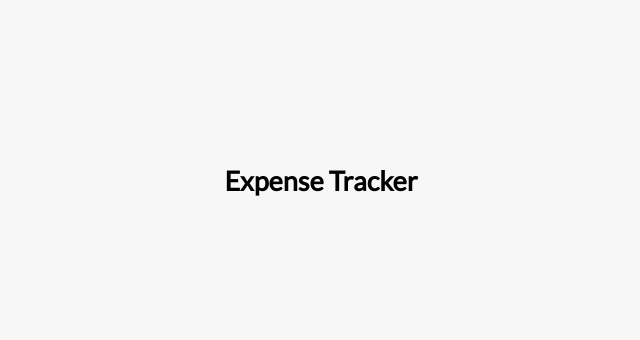
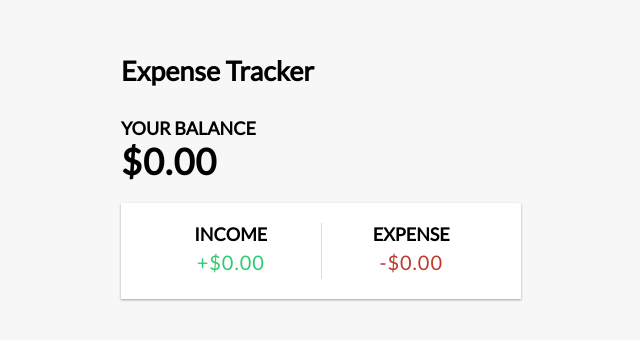
Before and after one commit to ChelseaPierre/ExpenseTracker, a Vue app in the folder Expense-Tracker/: page / in a window 1280 px wide. Shown: the part 220-560 px from the top of the page, without its empty margins (319-959 px from the left). Built offline with nearby package versions, Linux system fonts and the light colour scheme.

Commit message:
Added Balance and Income Expenses components

```diff
--- a/Expense-Tracker/src/App.vue
+++ b/Expense-Tracker/src/App.vue
@@ -1,16 +1,21 @@
-<template>
-  <Header />
-
-
- </template>
-
-
 <script>
   import Header from './components/Header.vue';
+  import Balance from './components/Balance.vue';
+  import IncomeExpenses from './components/IncomeExpenses.vue';
 
   export default {
     components: {
       Header,
+      Balance,
+      IncomeExpenses,
     },
   };
 </script>
+
+<template>
+  <Header />
+    <div class="container">
+      <Balance />
+      <IncomeExpenses />
+    </div>
+ </template>
--- a/Expense-Tracker/src/components/Balance.vue
+++ b/Expense-Tracker/src/components/Balance.vue
@@ -0,0 +1,4 @@
+<template>
+    <h4>Your Balance</h4>
+    <h1 id="balance">$0.00</h1>
+</template>
--- a/Expense-Tracker/src/components/IncomeExpenses.vue
+++ b/Expense-Tracker/src/components/IncomeExpenses.vue
@@ -0,0 +1,12 @@
+<template>
+    <div class="inc-exp-container">
+        <div>
+            <h4>Income</h4>
+            <p id="money-plus" class="money plus">+$0.00</p>
+        </div>
+        <div>
+            <h4>Expense</h4>
+            <p id="money-minus" class="money minus">-$0.00</p>
+        </div>
+    </div>
+</template>
```
